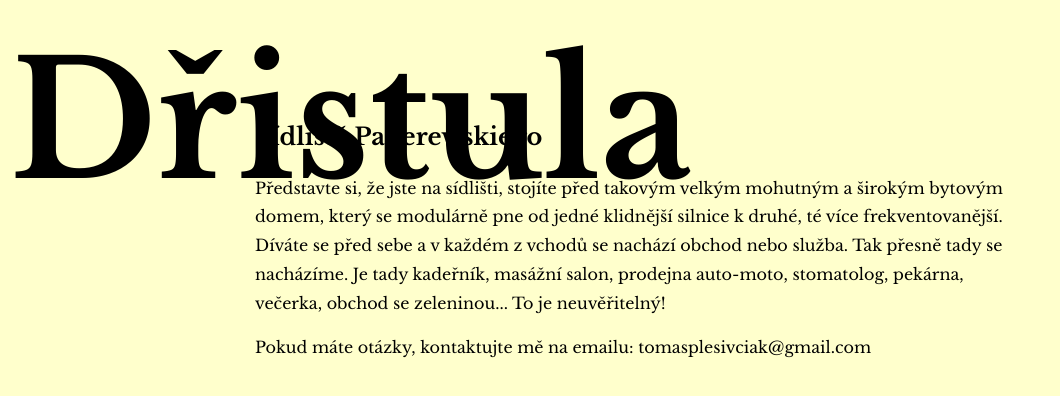
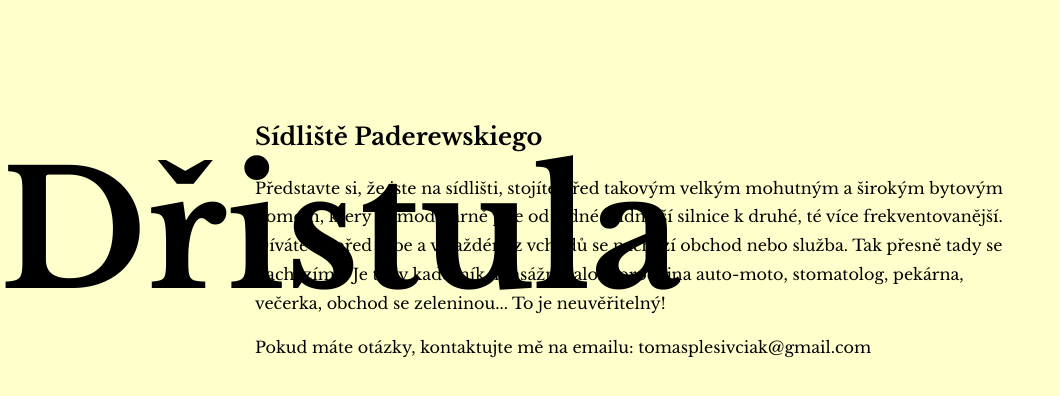
Before and after one commit to 840142/840142.github.io, a plain HTML site: page index.html in a window 1280 px wide. Shown: the whole page, without its empty margins (0-1060 px from the left). Drawn offline with nearby package versions, Linux system fonts and the light colour scheme.

Commit message:
Update styles.css

```diff
--- a/styles.css
+++ b/styles.css
@@ -39,8 +39,8 @@ h1, h2 {
 h1 {
     font-size: 10em; /* Zvětšení velikosti písma pro název webu */
     position: fixed; /* Plovoucí pozice nadpisu */
-    top: 10px; /* Odsazení od horního okraje */
-    left: 10px; /* Odsazení od levého okraje */
+    top: 120px; /* Odsazení od horního okraje */
+    left: 0px; /* Odsazení od levého okraje */
     z-index: 1000; /* Zajištění, že zůstane nad ostatním obsahem */
 }
 
```
